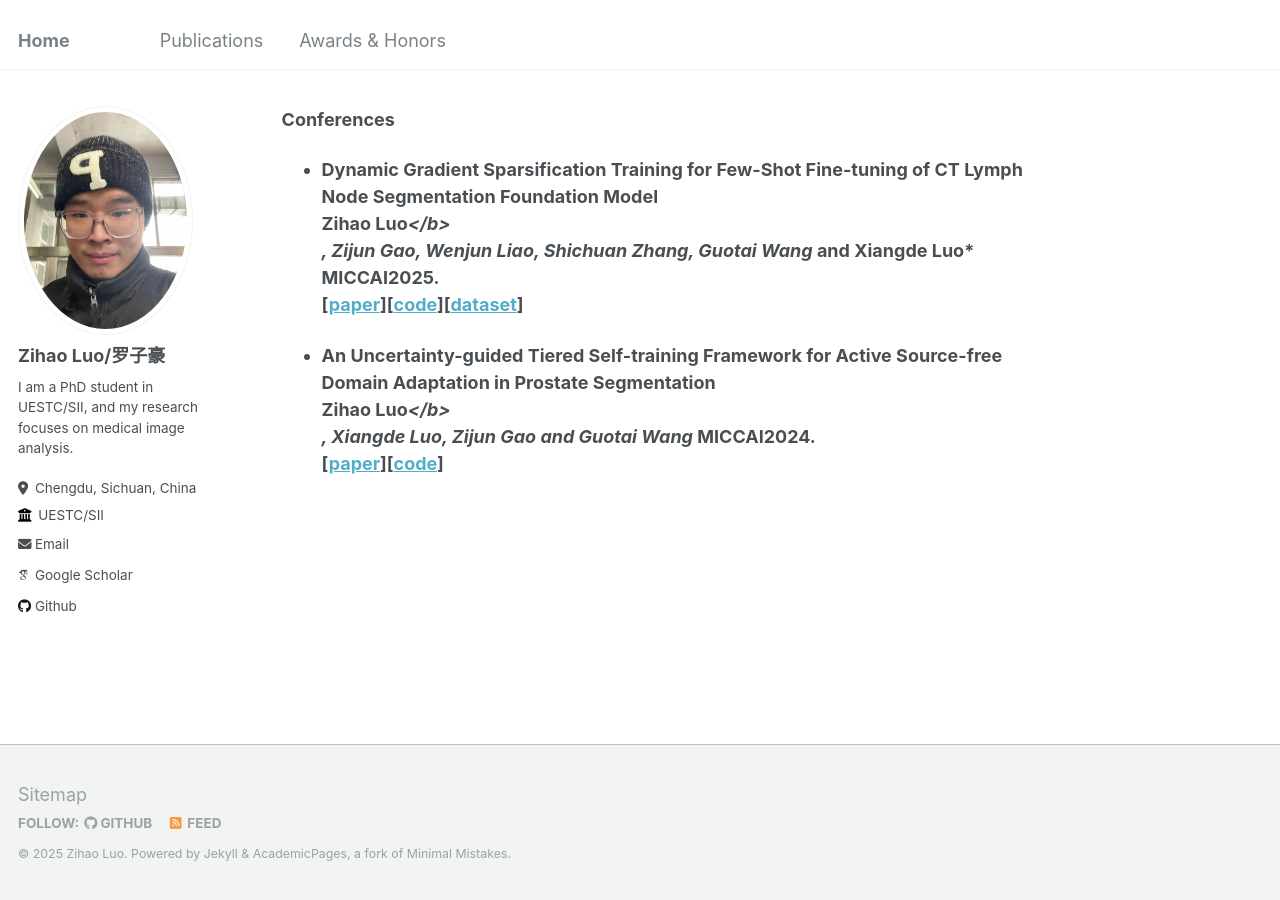
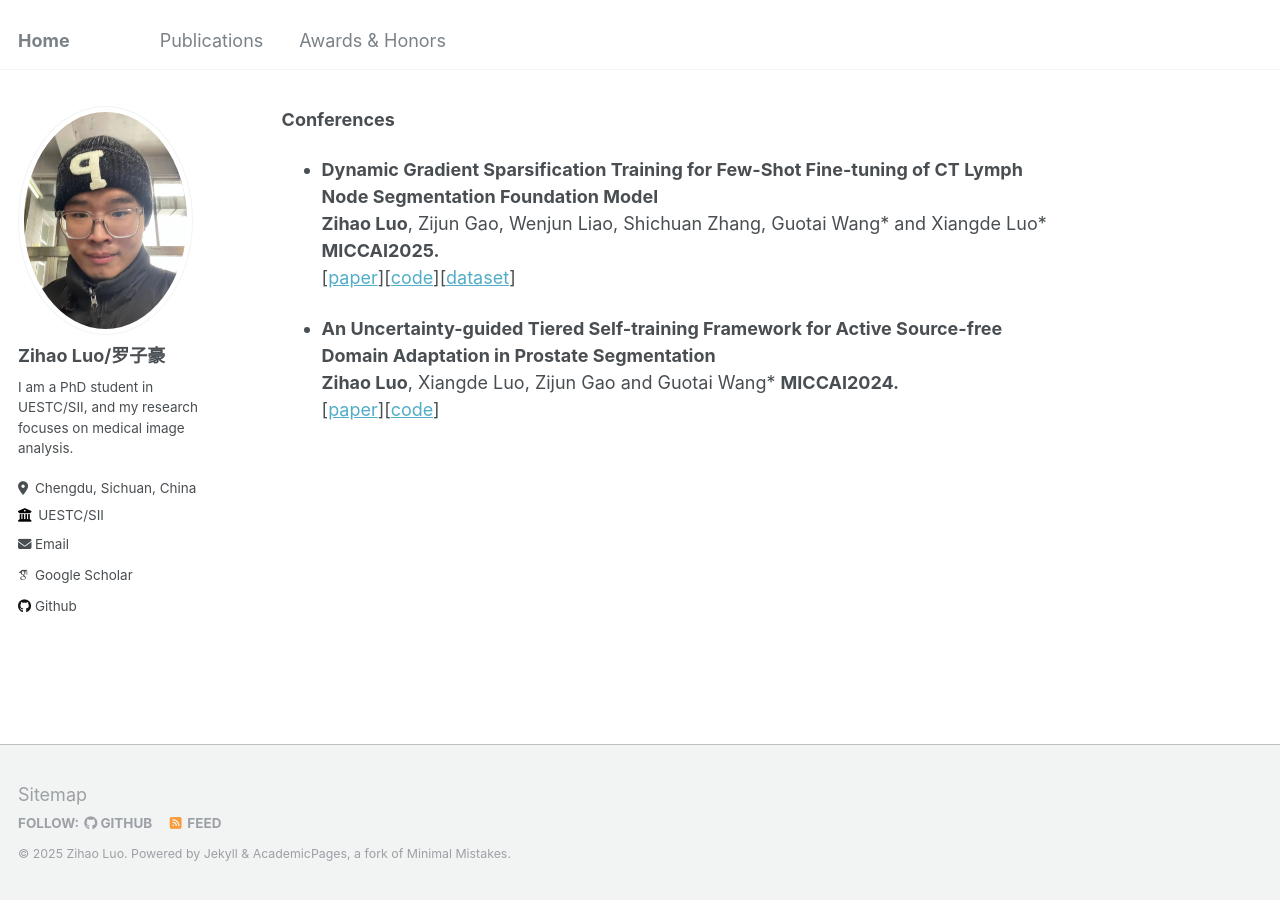
Before and after one commit to Zihaoluoh/zihaoluoh.github.io, a Jekyll site: the page built from _pages/publications.md, in a window 1280 px wide. Built offline with Jekyll 4.4.1, drawn with Linux system fonts in a browser that asks for light colours; some web fonts are replaced; our own code applies the rules of GitHub Pages for plain Markdown files.

```diff
--- a/_pages/publications.md
+++ b/_pages/publications.md
@@ -1,11 +1,11 @@
 
 **Conferences**
 * <b> Dynamic Gradient Sparsification Training for Few-Shot Fine-tuning of CT Lymph Node Segmentation Foundation Model</b> <br>
-<b>Zihao Luo*</b><br>, Zijun Gao, Wenjun Liao, Shichuan Zhang, Guotai Wang* and Xiangde Luo*
+<b>Zihao Luo</b>, Zijun Gao, Wenjun Liao, Shichuan Zhang, Guotai Wang* and Xiangde Luo*
 <b>MICCAI2025.</b><br>
 [[paper](https://arxiv.org/pdf/2503.00748)][[code](https://github.com/Zihaoluoh/LN-Seg-FM)][[dataset](https://github.com/Luoxd1996/MSHub)]
 
 * <b> An Uncertainty-guided Tiered Self-training Framework for Active Source-free Domain Adaptation in Prostate Segmentation</b> <br>
-<b>Zihao Luo*</b><br>, Xiangde Luo, Zijun Gao and Guotai Wang*
+<b>Zihao Luo</b>, Xiangde Luo, Zijun Gao and Guotai Wang*
 <b>MICCAI2024.</b><br>
 [[paper]([https://arxiv.org/abs/2407.02893])][[code](https://github.com/HiLab-git/UGTST)]
```
